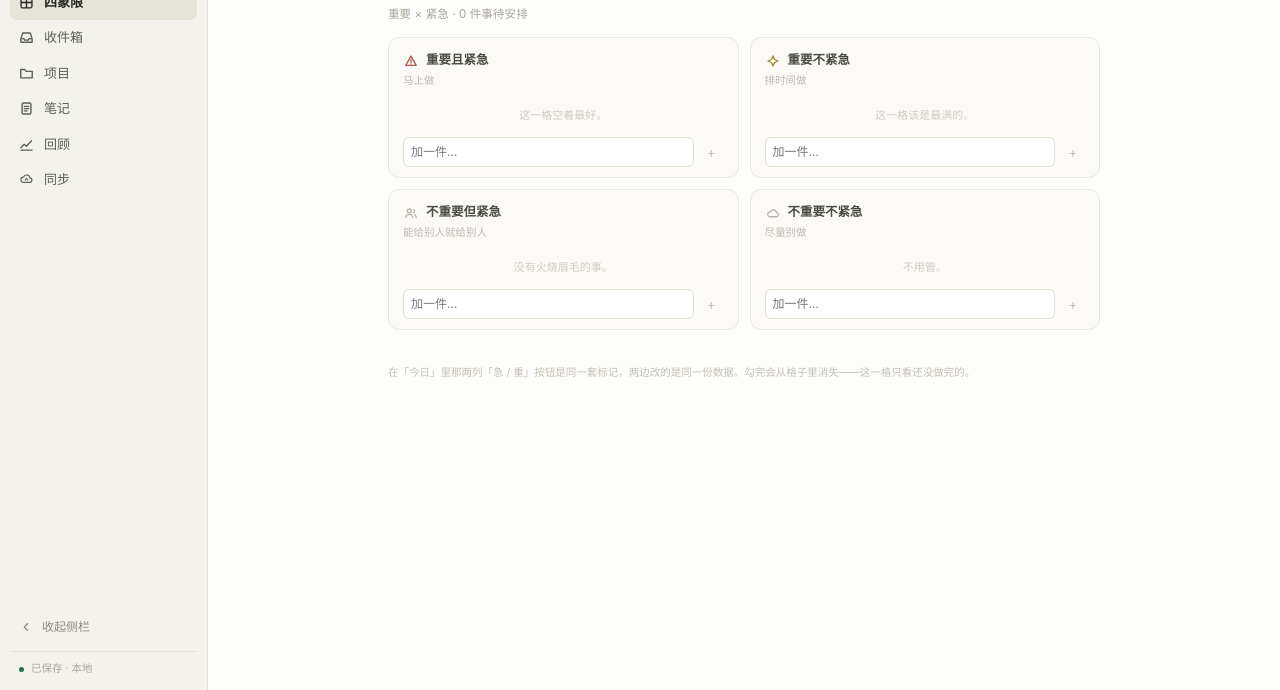
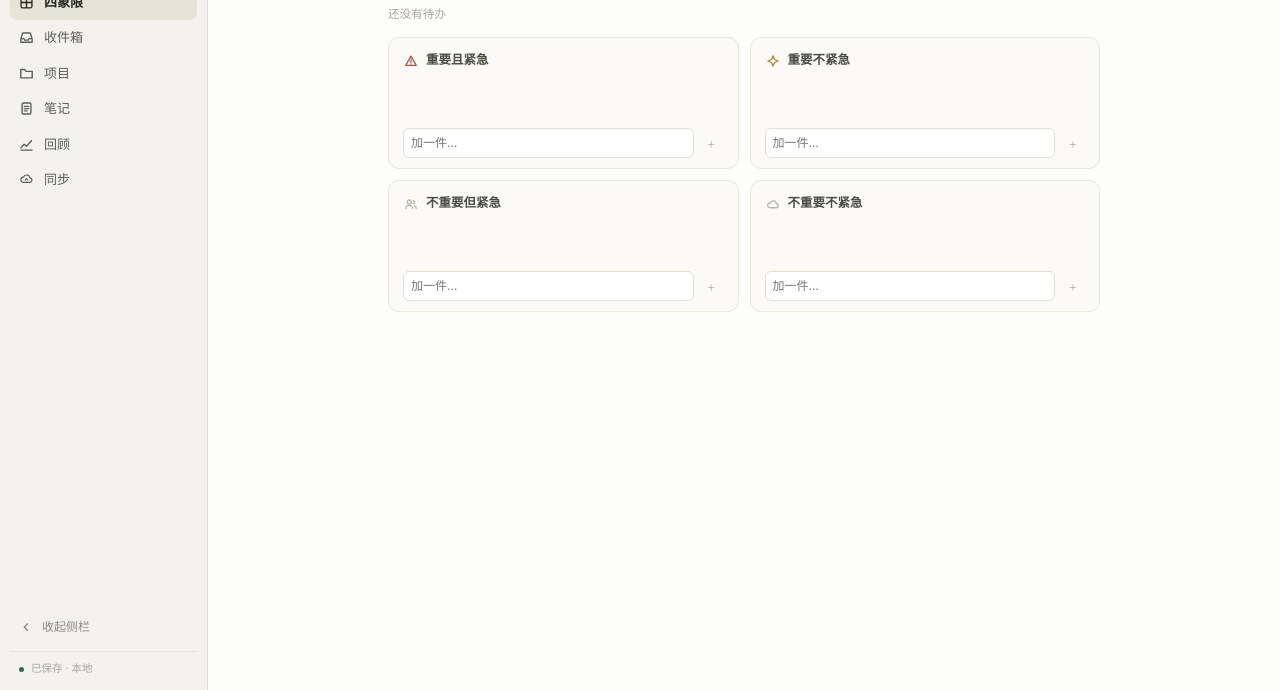
Before and after one commit to Joy5215/workbench, a plain HTML site: page index.html in a window 1280 px wide. Both pictures are taken after a click on the button "四象限". Shown: the part 110-800 px from the top of the page. Drawn offline with Linux system fonts and the light colour scheme.

Commit message:
去掉四象限里的解释性小字

```diff
--- a/index.html
+++ b/index.html
@@ -237,12 +237,11 @@ input{font:inherit;color:inherit;border:0;outline:0;background:none}
 .quad{display:grid;grid-template-columns:1fr 1fr;gap:11px;margin-top:14px}
 .qc{background:#fbfaf7;border:1px solid #eae7dd;border-radius:11px;padding:13px 14px 10px;
  display:flex;flex-direction:column;min-height:132px}
-.qc .qh{display:flex;align-items:center;gap:7px;margin-bottom:3px}
+.qc .qh{display:flex;align-items:center;gap:7px;margin-bottom:4px}
 .qc .qh .qi{width:16px;height:16px;color:#b8b5ab;flex:none;display:grid;place-items:center}
 .qc .qh .qi svg{width:14px;height:14px}
 .qc .qh .qt{font-size:12.5px;font-weight:650;color:#4a4c42;flex:1;white-space:nowrap;overflow:hidden;text-overflow:ellipsis}
 .qc .qh .qn{font-size:10.5px;color:#b8b5ab;font-variant-numeric:tabular-nums;flex:none}
-.qc .qs{font-size:10.5px;color:#bcb9ae;margin-bottom:8px}
 .qc.hot .qh .qi{color:#b4574a}
 .qc.warm .qh .qi{color:#a8862c}
 .qc .list{margin-top:0}
@@ -251,7 +250,6 @@ input{font:inherit;color:inherit;border:0;outline:0;background:none}
 .qc .tx .t{font-size:12.5px}
 .qc .meta{display:none}
 .qc .act{margin-left:auto}
-.qc .qempty{font-size:11px;color:#cfccc1;padding:10px 0 4px;text-align:center}
 .qc .entries{margin-top:auto;padding-top:6px}
 .qc .qadd{flex:none;padding:0 8px;font-size:13px;line-height:1;color:#c2bfb4;border-radius:5px}
 .qc .qadd:hover{color:#2f6b4f;background:#f4f7f4}
@@ -450,10 +448,10 @@ var VIEWS = [
 /* 四象限定义。顺序即渲染顺序（左上→右下）。
    每格用 urg / imp 两个布尔值标识自己，记录上的同名字段直接比对。 */
 var QUADS = [
-  {k:'do',    label:'重要且紧急', hint:'马上做',        urg:1, imp:1, ic:'alert'},
-  {k:'plan',  label:'重要不紧急', hint:'排时间做',      urg:0, imp:1, ic:'spark'},
-  {k:'deleg', label:'不重要但紧急', hint:'能给别人就给别人', urg:1, imp:0, ic:'users'},
-  {k:'drop',  label:'不重要不紧急', hint:'尽量别做',    urg:0, imp:0, ic:'cloud'}
+  {k:'do',    label:'重要且紧急', urg:1, imp:1, ic:'alert'},
+  {k:'plan',  label:'重要不紧急', urg:0, imp:1, ic:'spark'},
+  {k:'deleg', label:'不重要但紧急', urg:1, imp:0, ic:'users'},
+  {k:'drop',  label:'不重要不紧急', urg:0, imp:0, ic:'cloud'}
 ];
 
 var QUAD_BY = {};
@@ -1039,22 +1037,13 @@ VIEW_FN.today = viewToday;
 
 function quadOf(t){ return (t.urg ? 'u' : '-') + (t.imp ? 'i' : '-'); }
 
-/* 空格子的话，每格不一样。都写「空着」等于没说。 */
-var QUAD_EMPTY = {
-  do:'这一格空着最好。',
-  plan:'这一格该是最满的。',
-  deleg:'没有火烧眉毛的事。',
-  drop:'不用管。'
-};
-
 function viewQuad(){
   var open = S.todos.filter(function(t){ return !t.del && !t.done; });
   var doneN = S.todos.filter(function(t){ return !t.del && t.done; }).length;
 
-  /* 只有「两标都有」的任务才需要提示——其余自然落在各自格子 */
   var h = '<div class="wrap">' + uiHead('四象限',
-      '重要 × 紧急 · ' + open.length + ' 件事待安排'
-      + (doneN ? '，已完成 ' + doneN + ' 件不在此列' : ''))
+      open.length ? open.length + ' 件待安排' + (doneN ? ' · 已完成 ' + doneN : '')
+                  : '还没有待办')
     + '<div class="quad">';
 
   QUADS.forEach(function(q){
@@ -1064,8 +1053,7 @@ function viewQuad(){
     h += '<div class="qc' + (q.k === 'do' ? ' hot' : q.k === 'plan' ? ' warm' : '') + '" data-q="' + q.k + '">'
       + '<div class="qh"><span class="qi">' + (IC[q.ic] || '') + '</span>'
       + '<span class="qt">' + esc(q.label) + '</span>'
-      + '<span class="qn">' + (items.length || '') + '</span></div>'
-      + '<div class="qs">' + esc(q.hint) + '</div>';
+      + '<span class="qn">' + (items.length || '') + '</span></div>';
 
     if (items.length) {
       h += '<div class="list">' + items.map(function(t){
@@ -1078,8 +1066,6 @@ function viewQuad(){
           + '<button class="del" data-del="' + t.id + '" title="删除">' + IC.x + '</button>'
           + '</div></div>';
       }).join('') + '</div>';
-    } else {
-      h += '<div class="qempty">' + esc(QUAD_EMPTY[q.k] || '空着') + '</div>';
     }
 
     /* 每格都能直接加一件，加进去就带这一格的标记 */
@@ -1089,11 +1075,7 @@ function viewQuad(){
       + '</div></div></div>';
   });
 
-  h += '</div>';
-
-  h += uiFoot('在「今日」里那两列「急 / 重」按钮是同一套标记，两边改的是同一份数据。'
-    + '勾完会从格子里消失——这一格只看还没做完的。');
-  return h + '</div>';
+  return h + '</div></div>';
 }
 
 VIEW_FN.quad = viewQuad;
```
